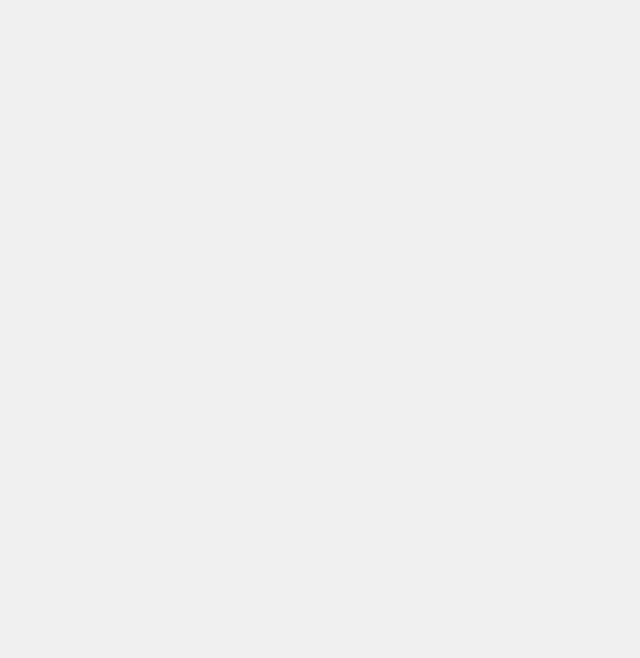
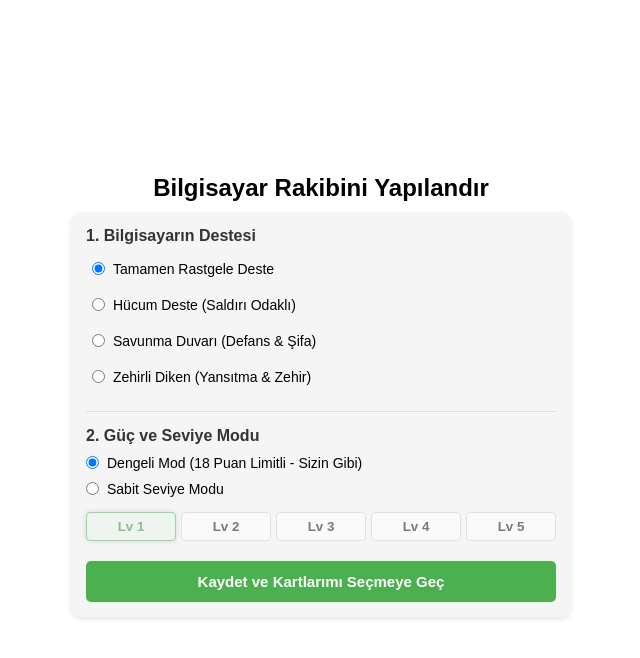
Before and after one commit to melihomer761/kart-savasi-oyunu, a plain HTML site: page index.html in a window 1280 px wide. Both pictures are taken after a click on the button "Oyuncu VS Bilgisayar". Shown: the whole page, without its empty margins (319-959 px from the left). Drawn offline with Linux system fonts and the light colour scheme.

Commit message:
Update index.html

```diff
--- a/index.html
+++ b/index.html
@@ -4,6 +4,7 @@
     <meta charset="UTF-8">
     <meta name="viewport" content="width=device-width, initial-scale=1.0">
     <title>Kart Savaşı</title>
+    <!-- Tasarımın geri gelmesi için CSS bağlantısını ve cache kırıcı parametresini ekledik -->
     <link rel="stylesheet" href="style.css?v=2">
     <style>
         /* Sayfa yükleme göstergesi */
@@ -79,6 +80,52 @@
         </div>
     </div>
 
+    <!-- Yapay Zeka Ayar Ekranı (PvC Config) -->
+    <div class="game-mode-screen" id="pvc-config-screen" style="display: none; flex-direction: column; align-items: center; justify-content: center;">
+        <h2>Bilgisayar Rakibini Yapılandır</h2>
+        <div class="selection-container" style="max-width: 500px; width: 90%;">
+
+            <!-- Bölüm 1: AI Deste Seçimi -->
+            <div class="config-section" style="margin-bottom: 20px;">
+                <h3 style="margin-bottom: 10px; font-size: 16px; color: #333; text-align: left;">1. Bilgisayarın Destesi</h3>
+                <div id="ai-deck-select-container" style="display: flex; flex-direction: column; gap: 8px;">
+                    <!-- JS tarafından dinamik olarak doldurulacaktır -->
+                </div>
+            </div>
+
+            <!-- Bölüm 2: Seviye Modu Seçimi -->
+            <div class="config-section" style="margin-bottom: 20px; border-top: 1px solid #ddd; padding-top: 15px;">
+                <h3 style="margin-bottom: 10px; font-size: 16px; color: #333; text-align: left;">2. Güç ve Seviye Modu</h3>
+                <div style="display: flex; flex-direction: column; gap: 10px; align-items: flex-start;">
+                    <label style="display: flex; align-items: center; gap: 8px; cursor: pointer; font-size: 14px;">
+                        <input type="radio" name="ai-level-mode" value="balanced" checked>
+                        <span>Dengeli Mod (18 Puan Limitli - Sizin Gibi)</span>
+                    </label>
+                    <label style="display: flex; align-items: center; gap: 8px; cursor: pointer; font-size: 14px;">
+                        <input type="radio" name="ai-level-mode" value="flat">
+                        <span>Sabit Seviye Modu</span>
+                    </label>
+
+                    <!-- Sabit Seviye Seçim Butonları -->
+                    <div id="ai-flat-level-selector" style="display: flex; justify-content: space-between; gap: 5px; margin-top: 5px; width: 100%; opacity: 0.5; pointer-events: none;">
+                        <button type="button" class="ai-lvl-btn active" data-level="1" style="flex: 1; padding: 6px; border: 1px solid #ccc; border-radius: 4px; background: #fff; cursor: pointer; font-weight: bold;">Lv 1</button>
+                        <button type="button" class="ai-lvl-btn" data-level="2" style="flex: 1; padding: 6px; border: 1px solid #ccc; border-radius: 4px; background: #fff; cursor: pointer; font-weight: bold;">Lv 2</button>
+                        <button type="button" class="ai-lvl-btn" data-level="3" style="flex: 1; padding: 6px; border: 1px solid #ccc; border-radius: 4px; background: #fff; cursor: pointer; font-weight: bold;">Lv 3</button>
+                        <button type="button" class="ai-lvl-btn" data-level="4" style="flex: 1; padding: 6px; border: 1px solid #ccc; border-radius: 4px; background: #fff; cursor: pointer; font-weight: bold;">Lv 4</button>
+                        <button type="button" class="ai-lvl-btn" data-level="5" style="flex: 1; padding: 6px; border: 1px solid #ccc; border-radius: 4px; background: #fff; cursor: pointer; font-weight: bold;">Lv 5</button>
+                    </div>
+                </div>
+            </div>
+
+            <!-- Bölüm 3: Kaydetme butonu -->
+            <div style="text-align: center; margin-top: 20px;">
+                <button id="pvc-confirm-btn" style="padding: 12px 24px; background-color: #4CAF50; color: white; border: none; border-radius: 5px; cursor: pointer; font-size: 15px; font-weight: bold; width: 100%;">
+                    Kaydet ve Kartlarımı Seçmeye Geç
+                </button>
+            </div>
+        </div>
+    </div>
+
     <!-- Kart Seçim Ekranı -->
     <div class="card-selection-screen" id="card-selection" style="display: none;">
         <h2>Kartlarınızı Seçin</h2>
@@ -107,7 +154,7 @@
         <div class="available-cards" id="available-cards"></div>
     </div>
 
-    <!-- ui.js sonuna ?v=2 eklenerek önbellek kırıldı -->
+    <!-- Scriptlerimizi hiyerarşik sırayla alt kısımda tek seferlik çağırıyoruz -->
     <script src="ui.js?v=2"></script>
     <script src="cards.js"></script>
     <script src="gameState.js"></script>
```
